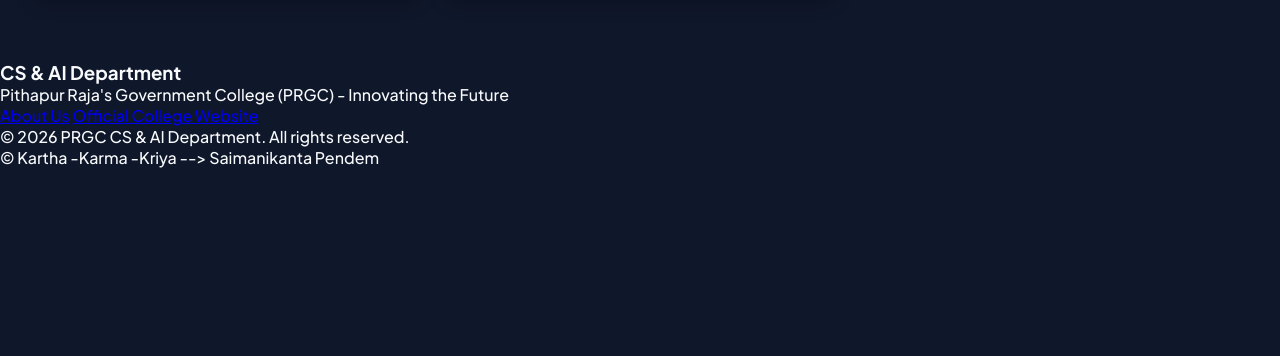
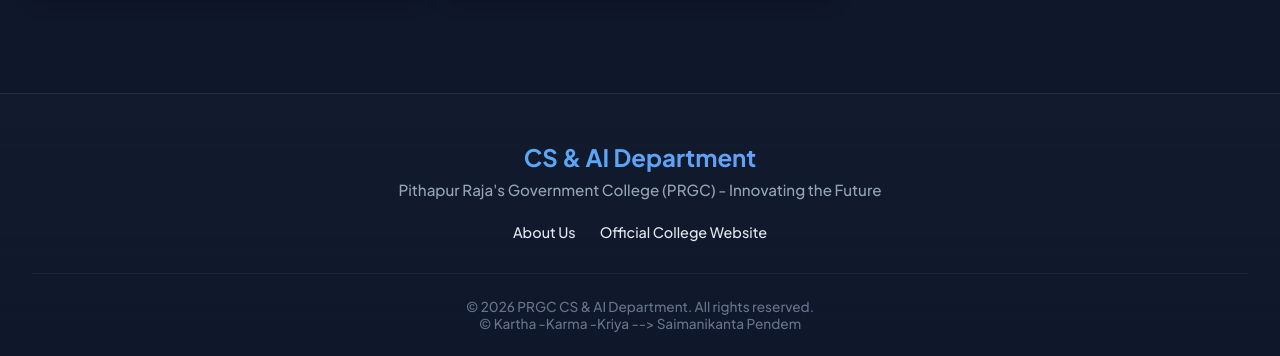
Before and after one commit to Manikanta-devop/college-gallery, a plain HTML site: page index.html in a window 1280 px wide. Shown: the part 1098-1454 px from the top of the page. Before the commit the page ends 1266 px from the top, so only its background shows below. Drawn offline with Linux system fonts and the light colour scheme.

Commit message:
Restore base styles and add footer styling
Restored base styles and added footer styling.

```diff
--- a/style.css
+++ b/style.css
@@ -221,3 +221,54 @@ body {
     from { opacity: 0; transform: translateY(40px); }
     to { opacity: 1; transform: translateY(0); }
 }
+/* --- Footer Styling --- */
+.site-footer {
+    background: linear-gradient(to top, rgba(15, 23, 42, 1), rgba(30, 41, 59, 0.2));
+    border-top: 1px solid rgba(255, 255, 255, 0.1);
+    padding: 3rem 2rem 1.5rem 2rem;
+    text-align: center;
+    margin-top: 2rem;
+}
+
+.footer-content h3 {
+    font-size: 1.5rem;
+    font-weight: 700;
+    background: linear-gradient(to right, #38bdf8, #818cf8);
+    -webkit-background-clip: text;
+    -webkit-text-fill-color: transparent;
+    margin-bottom: 0.5rem;
+}
+
+.footer-content p {
+    color: #94a3b8;
+    font-size: 0.95rem;
+    margin-bottom: 1.5rem;
+}
+
+.footer-links {
+    display: flex;
+    justify-content: center;
+    gap: 1.5rem;
+    margin-bottom: 2rem;
+    flex-wrap: wrap;
+}
+
+.footer-links a {
+    color: #e2e8f0;
+    text-decoration: none;
+    font-size: 0.9rem;
+    font-weight: 500;
+    transition: all 0.3s ease;
+}
+
+.footer-links a:hover {
+    color: #38bdf8;
+    text-shadow: 0 0 10px rgba(56, 189, 248, 0.4);
+}
+
+.footer-bottom {
+    border-top: 1px solid rgba(255, 255, 255, 0.05);
+    padding-top: 1.5rem;
+    color: #64748b;
+    font-size: 0.85rem;
+}
```
